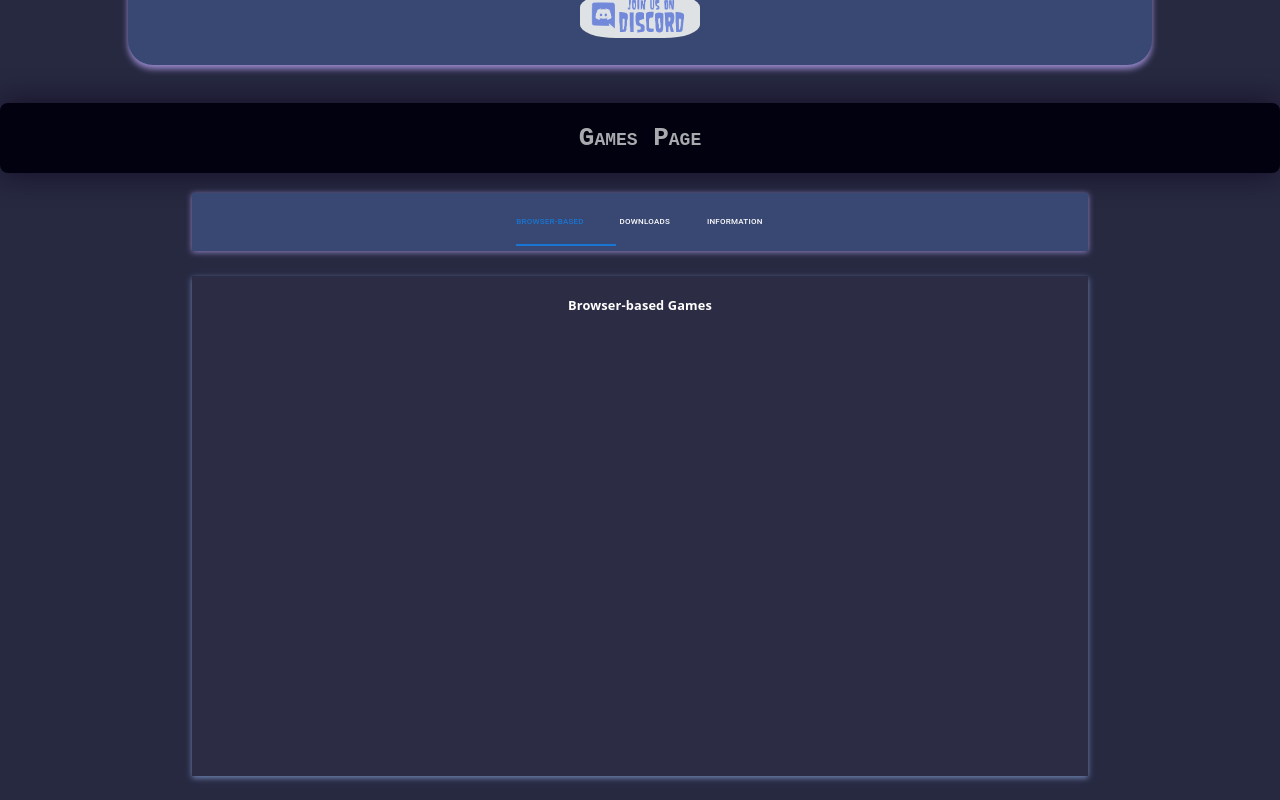
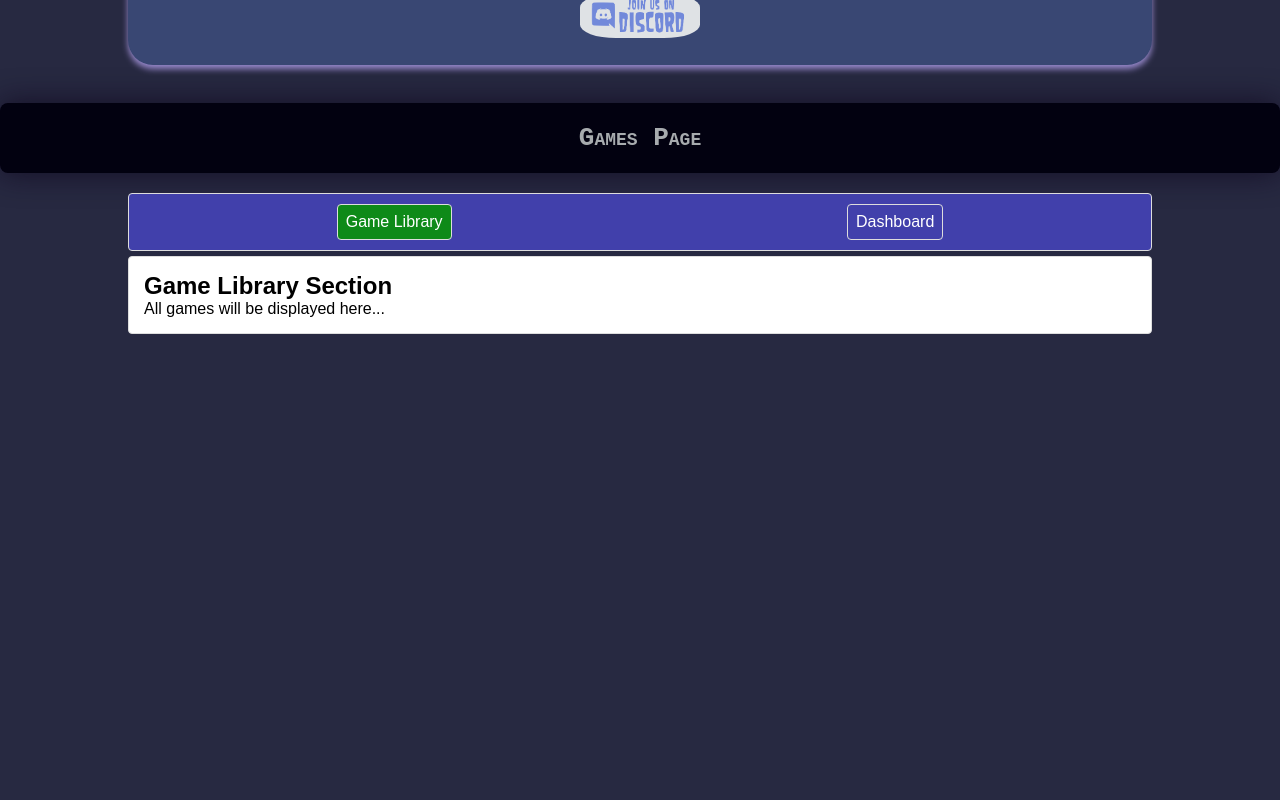
Before and after one commit to bryceberwald/Berz, a React (Create React App) app in the folder client/: page /games in a window 1280 px wide. Shown: the part 488-1288 px from the top of the page. After the commit the page ends 842 px from the top, so only its background shows below. Built offline with nearby package versions, Linux system fonts and the light colour scheme; a web font is replaced by a local one.

Commit message:
Updates to GamesPage & added a TabComponent thats being used on the GamesPage.

```diff
--- /dev/null
+++ b/client/src/components/TabComponent/TabComponent.css
@@ -0,0 +1,41 @@
+/* TabComponent.css */
+
+.tab-container {
+    width: 80%;
+    margin: 20px auto;
+}
+
+.tab-buttons {
+    display: flex;
+    justify-content: space-around;
+    background-color: #eee;
+    padding: 10px;
+    background-color: rgb(65, 64, 171);
+    border: 1px solid #ddd;
+    border-radius: 4px;
+}
+
+button {
+    padding: 8px;
+    cursor: pointer;
+    border: none;
+    background: none;
+    font-size: 16px;
+    border-radius: 4px;
+    color: white;
+    font-family: Arial, Helvetica, sans-serif;
+    border: 1px solid #ddd;
+}
+
+button.active {
+    background-color: #0e8a18;
+}
+
+.tab-content {
+    padding: 15px;
+    border: 1px solid #ddd;
+    margin-top: 5px;
+    border-radius: 4px;
+    background-color: #fff;
+    font-family: fantasy;
+}
--- /dev/null
+++ b/client/src/components/TabComponent/TabComponent.js
@@ -0,0 +1,47 @@
+import React, { useState } from 'react';
+import './TabComponent.css';
+
+const TabComponent = () => {
+  const [activeTab, setActiveTab] = useState('tab1');
+
+  const handleTabChange = (tab) => {
+    setActiveTab(tab);
+  };
+
+  return (
+    <div className="tab-container">
+      <div className="tab-buttons">
+        <button
+          className={activeTab === 'tab1' ? 'active' : ''}
+          onClick={() => handleTabChange('tab1')}
+        >
+          Game Library
+        </button>
+        <button
+          className={activeTab === 'tab2' ? 'active' : ''}
+          onClick={() => handleTabChange('tab2')}
+        >
+          Dashboard
+        </button>
+      </div>
+
+      <div className="tab-content">
+        {activeTab === 'tab1' && (
+          <div>
+            <h2>Game Library Section</h2>
+            <p>All games will be displayed here...</p>
+          </div>
+        )}
+
+        {activeTab === 'tab2' && (
+          <div>
+            <h2>Dashboard Section</h2>
+            <p>This is the area for the user to interact with...</p>
+          </div>
+        )}
+      </div>
+    </div>
+  );
+};
+
+export default TabComponent;
--- a/client/src/pages/GamesPage/GamesPage.js
+++ b/client/src/pages/GamesPage/GamesPage.js
@@ -1,53 +1,11 @@
 import * as React from 'react';
-import PropTypes from 'prop-types';
-import Tabs from '@mui/material/Tabs';
-import Tab from '@mui/material/Tab';
-import Typography from '@mui/material/Typography';
-import Box from '@mui/material/Box';
 
 import Navigation from '../../components/Navigation/Navigation';
 import Header from '../../components/Header/Header';
+import TabComponent from '../../components/TabComponent/TabComponent';
 import './GamesPage.css';
 
-function CustomTabPanel(props) {
-  const { children, value, index, ...other } = props;
-
-  return (
-    <div
-      role="tabpanel"
-      hidden={value !== index}
-      id={`simple-tabpanel-${index}`}
-      aria-labelledby={`simple-tab-${index}`}
-      {...other}
-    >
-      {value === index && (
-        <Box sx={{ p: 3 }}>
-          <Typography>{children}</Typography>
-        </Box>
-      )}
-    </div>
-  );
-}
-
-CustomTabPanel.propTypes = {
-  children: PropTypes.node,
-  index: PropTypes.number.isRequired,
-  value: PropTypes.number.isRequired,
-};
-
-function a11yProps(index) {
-  return {
-    id: `simple-tab-${index}`,
-    'aria-controls': `simple-tabpanel-${index}`,
-  };
-}
-
-export default function BasicTabs() {
-  const [value, setValue] = React.useState(0);
-
-  const handleChange = (event, newValue) => {
-    setValue(newValue);
-  };
+export default function GamesPage() {
 
   return (
     <div className='games-container'>
@@ -58,30 +16,9 @@ export default function BasicTabs() {
       <div className="top-games-container">
         <h1>Games Page</h1>
       </div>
-      <Box sx={{ display: 'flex', flexDirection: 'column', alignItems: 'center', width: '100%' }}>
-        <Box sx={{ borderBottom: 1, borderColor: 'divider', width: '70%' }}>
-          <Tabs value={value} onChange={handleChange} aria-label="basic tabs example" centered>
-            <Tab label="Browser-based" {...a11yProps(0)} sx={{ fontSize: '0.5em', color: '#ffffff' }} />
-            <Tab label="Downloads" {...a11yProps(1)} sx={{ fontSize: '0.5em', color: '#ffffff' }} />
-            <Tab label="Information" {...a11yProps(2)} sx={{ fontSize: '0.5em', color: '#ffffff' }} />
-          </Tabs>
-        </Box>
-        <CustomTabPanel value={value} index={0}>
-          <div className='games-tab-panel-content'>
-            <h1>Browser-based Games</h1>
-          </div>
-        </CustomTabPanel>
-        <CustomTabPanel value={value} index={1}>
-          <div className='games-tab-panel-content'>
-            <h1>Downloadable Games</h1>
-          </div>
-        </CustomTabPanel>
-        <CustomTabPanel value={value} index={2}>
-          <div className='games-tab-panel-content'>
-            <h1>Extra Information</h1>
-          </div>
-        </CustomTabPanel>
-      </Box>
+
+      <TabComponent />
+
     </div>
   );
 };
```
